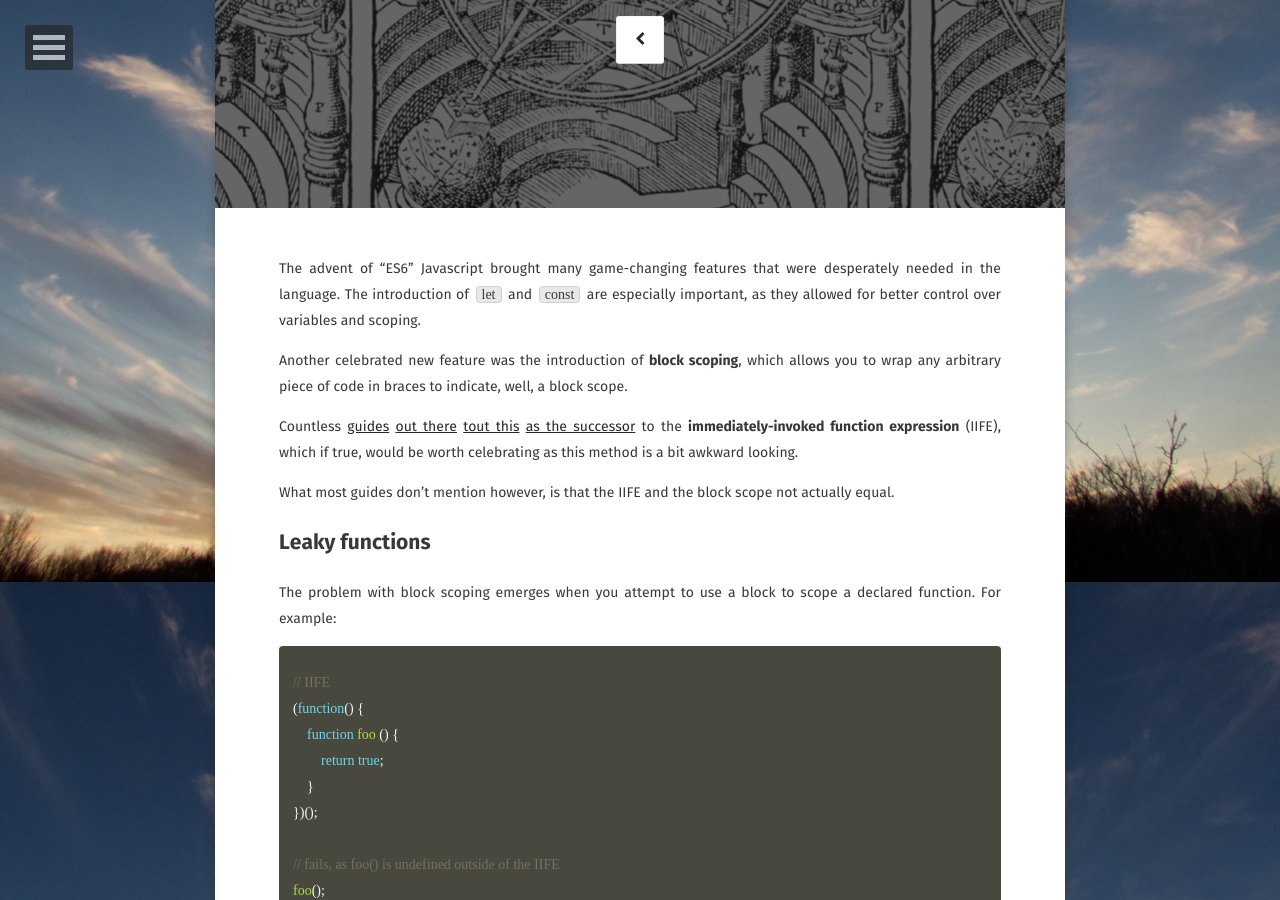
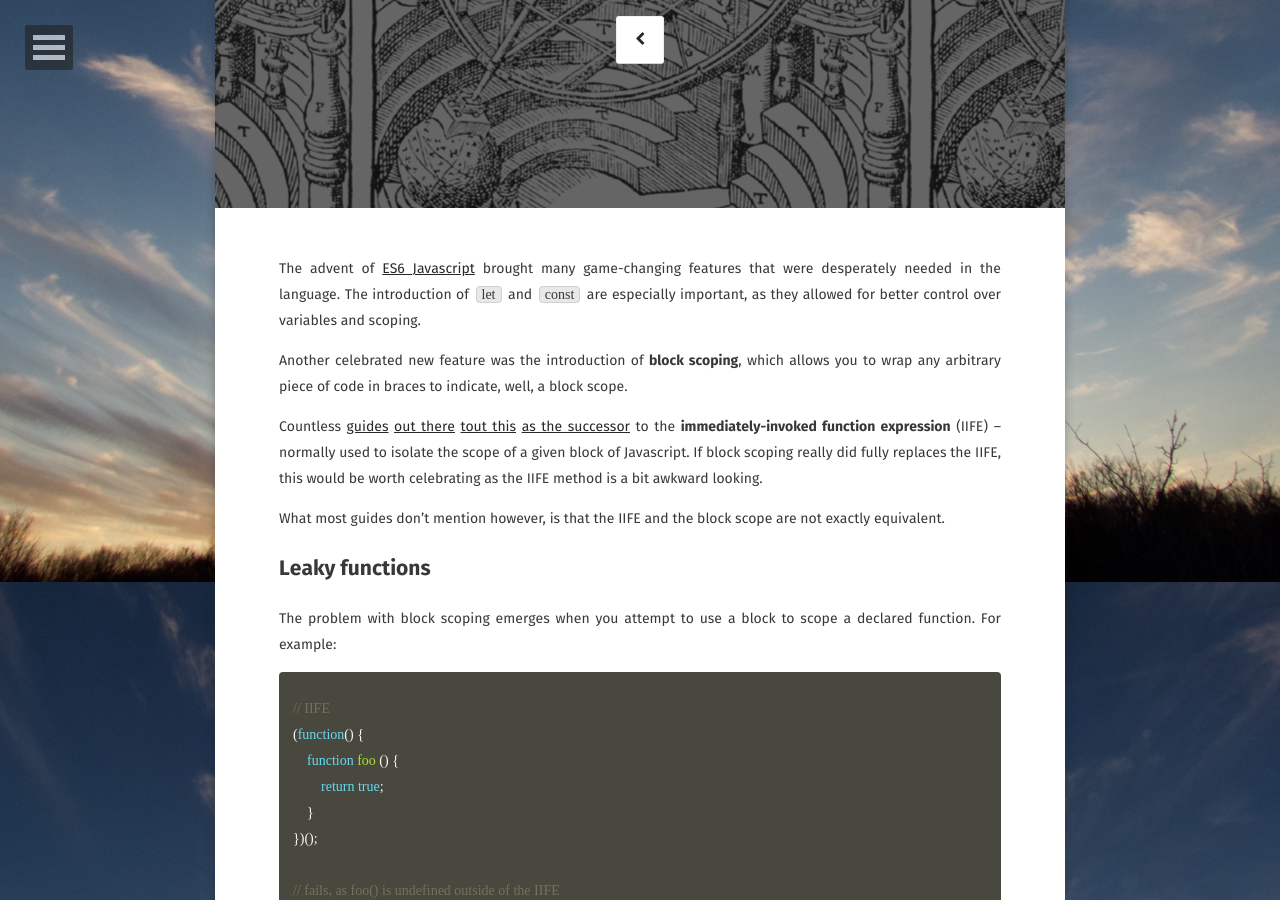
Before and after one commit to rgeraldporter/rgeraldporter.github.io, a Jekyll site: the page built from _posts/2017-02-22-block-scope-is-not-an-iife.md, in a window 1280 px wide and 900 px high, scrolled down 378 px. Built offline with Jekyll 4.4.1, drawn with Linux system fonts in a browser that asks for light colours; some web fonts are replaced; some of the changed text lies outside the part shown.

Commit message:
Post cleanup

```diff
--- a/_posts/2017-02-22-block-scope-is-not-an-iife.md
+++ b/_posts/2017-02-22-block-scope-is-not-an-iife.md
@@ -13,13 +13,13 @@ comments: false
 feature: /assets/img/tychoInst6.gif
 ---
 
-The advent of "ES6" Javascript brought many game-changing features that were desperately needed in the language. The introduction of `let` and `const` are especially important, as they allowed for better control over variables and scoping.
+The advent of [ES6 Javascript](http://es6-features.org/){:target="_blank"} brought many game-changing features that were desperately needed in the language. The introduction of `let` and `const` are especially important, as they allowed for better control over variables and scoping.
 
 Another celebrated new feature was the introduction of **block scoping**, which allows you to wrap any arbitrary piece of code in braces to indicate, well, a block scope.
 
-Countless [guides](https://jack.ofspades.com/es6-iife-with-fat-arrow-functions/){:target="_blank"} [out there](http://wesbos.com/es6-block-scope-iife/){:target="_blank"} [tout this](https://medium.freecodecamp.com/5-javascript-bad-parts-that-are-fixed-in-es6-c7c45d44fd81#.pvazi981g){:target="_blank"} [as the successor](http://www.benmvp.com/learning-es6-block-level-scoping-let-const/){:target="_blank"} to the **immediately-invoked function expression** (IIFE), which if true, would be worth celebrating as this method is a bit awkward looking.
+Countless [guides](https://jack.ofspades.com/es6-iife-with-fat-arrow-functions/){:target="_blank"} [out there](http://wesbos.com/es6-block-scope-iife/){:target="_blank"} [tout this](https://medium.freecodecamp.com/5-javascript-bad-parts-that-are-fixed-in-es6-c7c45d44fd81#.pvazi981g){:target="_blank"} [as the successor](http://www.benmvp.com/learning-es6-block-level-scoping-let-const/){:target="_blank"} to the **immediately-invoked function expression** (IIFE) -- normally used to isolate the scope of a given block of Javascript. If block scoping really did fully replaces the IIFE, this would be worth celebrating as the IIFE method is a bit awkward looking.
 
-What most guides don't mention however, is that the IIFE and the block scope not actually equal.
+What most guides don't mention however, is that the IIFE and the block scope are not exactly equivalent.
 
 ## Leaky functions
 
@@ -119,7 +119,7 @@ Here I have block scoped each case, and thus `result` can never leak out. While
 
 ## In search of a successor to IIFEs
 
-So far I still have no exact functional alternative to writing the awkward IIFE with in Javascript using any of the newer ES6 (or ES2016/ES2017) features -- unless of course you don't need to declare functions. IIFEs are still a staple to frameworks [like Angular 1.x](https://toddmotto.com/minimal-angular-module-syntax-approach-using-an-iife/#introducing-an-iife){:target="_blank"} precisely so that function declarations can be scoped. The best one can do in a refactor these frameworks is to convert IIFEs to use arrow functions:
+So far I still have no exact functional alternative to writing the awkward IIFE with in Javascript using any of the newer ES6 (or ES2016/ES2017) features -- unless of course you don't need to declare functions -- but even then, I don't believe the leaky-scope for functions in a block scope is widely known, so you may risk future developers in your code making assuptions about any block scoping. IIFEs are still a staple to frameworks [like Angular 1.x](https://toddmotto.com/minimal-angular-module-syntax-approach-using-an-iife/#introducing-an-iife){:target="_blank"} precisely so that function declarations can be scoped. The best one can do in a refactor these frameworks is to convert IIFEs to use arrow functions:
 
 {% highlight js %}
 () => {
```
